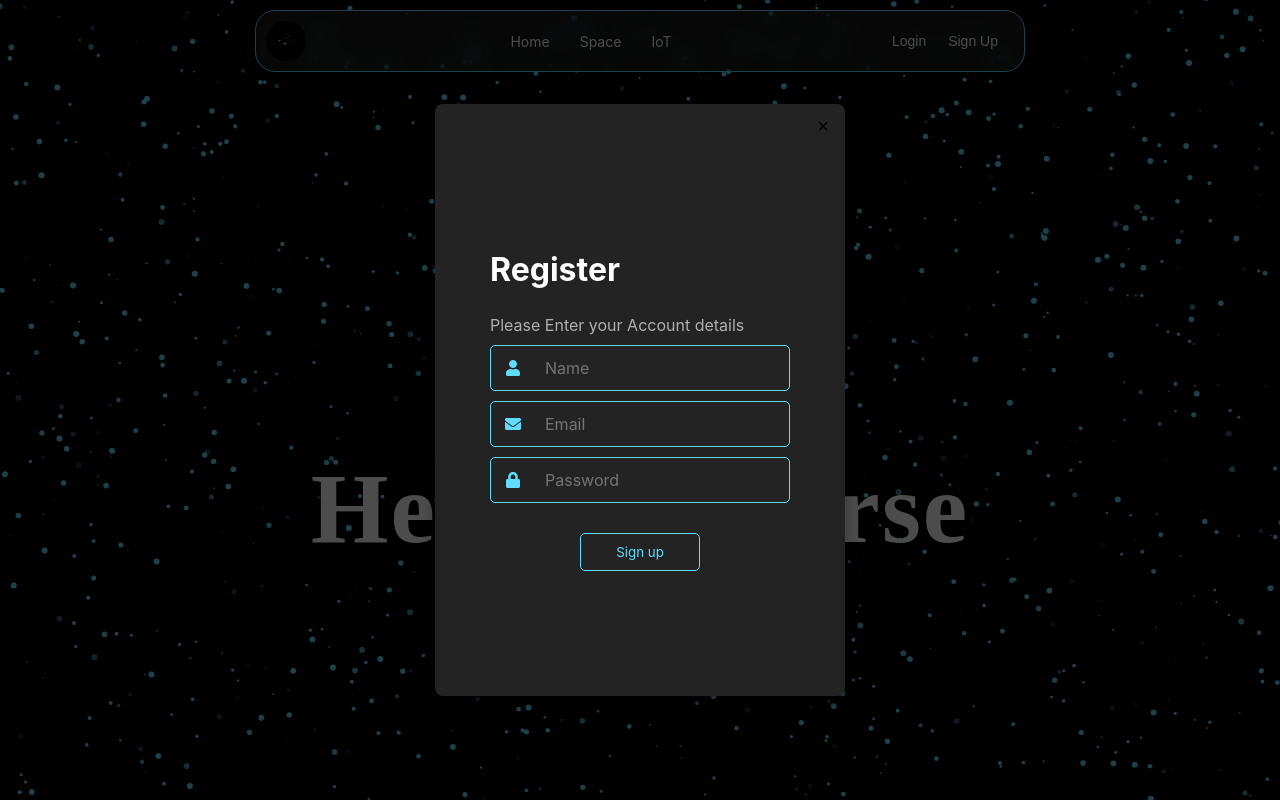
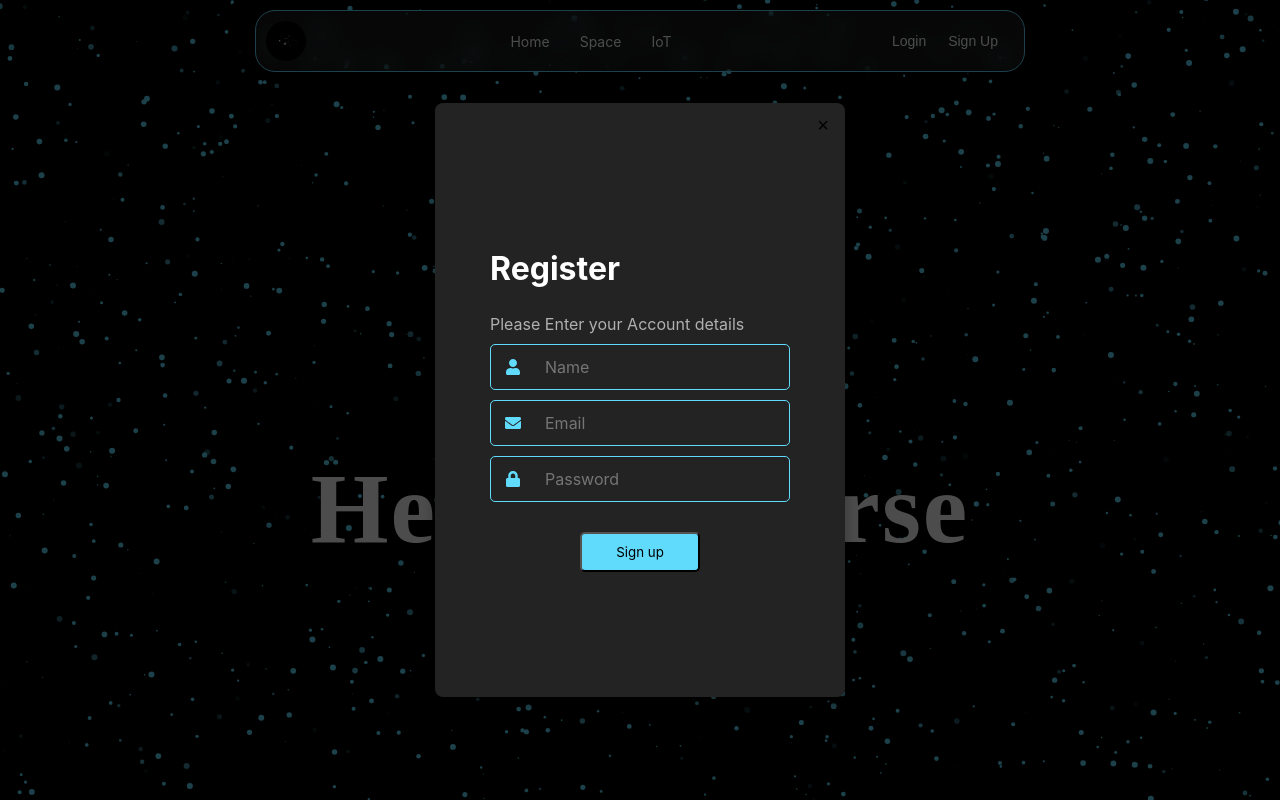
Before and after one commit to kawthar-shameseldeen/Space-Journey-Front, a React (Create React App) app in the folder space-journey/: page /home in a window 1280 px wide. Both pictures are taken after a click on the button "Sign Up". Shown: the top 800 px of the page. Built offline with nearby package versions, Linux system fonts and the light colour scheme.

Commit message:
removed stroke

```diff
--- a/space-journey/src/pages/signup/signup.css
+++ b/space-journey/src/pages/signup/signup.css
@@ -56,9 +56,9 @@ form {
   width: 40% !important;
   padding: 10px !important;
   margin: 20px auto 0 auto !important;
-  border: 1px solid #61dbfb !important;
-  background: none !important;
-  color: #61dbfb !important;
+
+  background: #61dbfb !important;
+
   border-radius: 5px !important;
   cursor: pointer !important;
   text-align: center !important;
```
